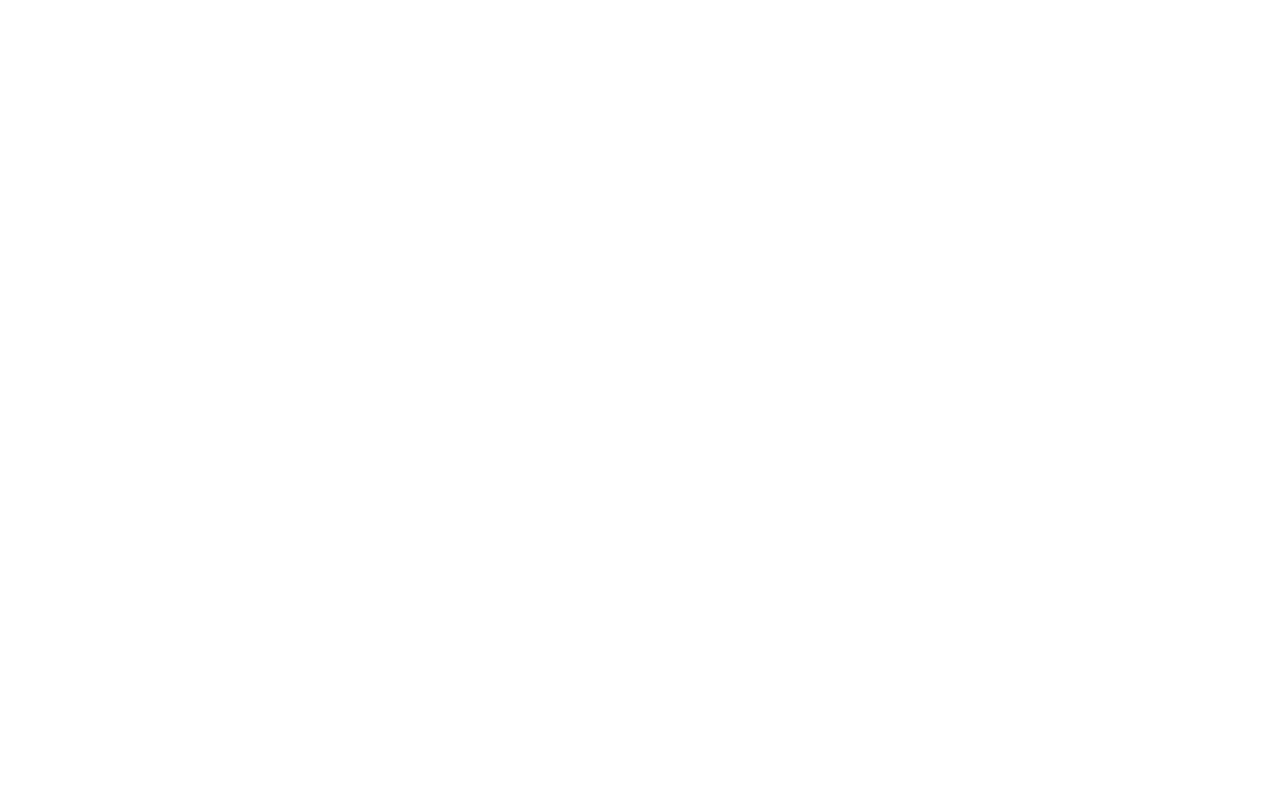
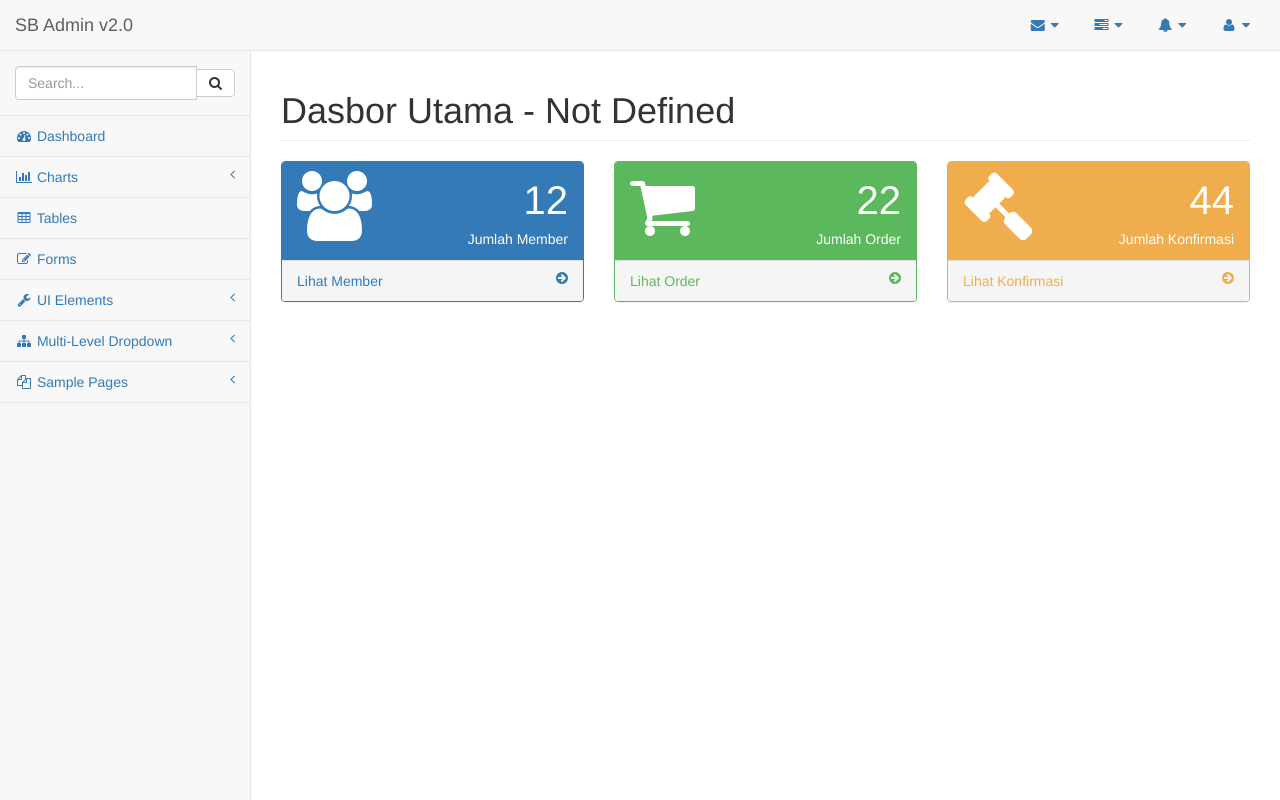
Before and after one commit to idmahardika/SEO_commerce, a PHP site: page /sistem/index.php in a window 1280 px wide. Before the commit the page is empty. Run offline with PHP 8.4, Linux system fonts and the light colour scheme; the visitor is signed in with stand-in values (Sample User, id 1); data that the repository does not hold is empty.

Commit message:
Main Dashboard & Add Files
Split Themes File & Create New Files

```diff
--- a/pasang.php
+++ b/pasang.php
@@ -18,6 +18,10 @@
 		<input type="text" name="s_name">
 		<label> Author (Nama Pemilik) </label>
 		<input type="text" name="s_author">
+		<label> Username </label>
+		<input type="text" name="a_username">
+		<label> Password </label>
+		<input type="password" name="a_password">
 		<input type="submit" value="kirim">
 	</form>
 	</div>
--- a/pasang_p.php
+++ b/pasang_p.php
@@ -3,7 +3,11 @@
 $install	= New Install;
 $x			= $_POST['s_name'];
 $y			= $_POST['s_author'];
+$au			= $_POST['a_username'];
+$ap			= $_POST['a_password'];
+$ap			= md5($ap);
 $install->sitename($x);
 $install->author($y);
+$install->r_admin($au,$ap);
 header('Location: sistem/index.php');
 ?>
--- a/sistem/index.php
+++ b/sistem/index.php
@@ -0,0 +1,101 @@
+<?php
+include 'cek.php';
+include 'libs/meta.php';
+$s_title	= "Dasbor Utama Admin - " . $s_name;
+$s_desc		= "";
+$s_index	= 0;
+include 'theme/head.php';
+$c_member	= "12";
+$c_order	= "22";
+$c_confirm	= "44";
+?>
+<body>
+    <div id="wrapper">
+		<nav class="navbar navbar-default navbar-static-top" role="navigation" style="margin-bottom: 0">
+			<?php
+			include 'theme/nav-top.php';
+			include 'theme/nav-side.php';
+			?>
+		</nav>
+		 <div id="page-wrapper">
+            <div class="row">
+                <div class="col-lg-12">
+                    <h1 class="page-header">Dasbor Utama - <?php echo $s_name;?></h1>
+                </div>
+			 </div>
+			 <div class="row">
+                <div class="col-lg-4 col-md-4">
+                    <div class="panel panel-primary">
+                        <div class="panel-heading">
+                            <div class="row">
+                                <div class="col-xs-3">
+                                    <i class="fa fa-users fa-5x"></i>
+                                </div>
+                                <div class="col-xs-9 text-right">
+                                    <div class="huge"><?php echo $c_member;?></div>
+                                    <div>Jumlah Member</div>
+                                </div>
+                            </div>
+                        </div>
+                        <a href="#">
+                            <div class="panel-footer">
+                                <span class="pull-left">Lihat Member</span>
+                                <span class="pull-right"><i class="fa fa-arrow-circle-right"></i></span>
+                                <div class="clearfix"></div>
+                            </div>
+                        </a>
+                    </div>
+                </div>
+                <div class="col-lg-4 col-md-4">
+                    <div class="panel panel-green">
+                        <div class="panel-heading">
+                            <div class="row">
+                                <div class="col-xs-3">
+                                    <i class="fa fa-shopping-cart fa-5x"></i>
+                                </div>
+                                <div class="col-xs-9 text-right">
+                                    <div class="huge"><?php echo $c_order;?></div>
+                                    <div>Jumlah Order</div>
+                                </div>
+                            </div>
+                        </div>
+                        <a href="#">
+                            <div class="panel-footer">
+                                <span class="pull-left">Lihat Order</span>
+                                <span class="pull-right"><i class="fa fa-arrow-circle-right"></i></span>
+                                <div class="clearfix"></div>
+                            </div>
+                        </a>
+                    </div>
+                </div>
+                <div class="col-lg-4 col-md-4">
+                    <div class="panel panel-yellow">
+                        <div class="panel-heading">
+                            <div class="row">
+                                <div class="col-xs-3">
+                                    <i class="fa fa-gavel fa-5x"></i>
+                                </div>
+                                <div class="col-xs-9 text-right">
+                                    <div class="huge"><?php echo $c_confirm;?></div>
+                                    <div>Jumlah Konfirmasi</div>
+                                </div>
+                            </div>
+                        </div>
+                        <a href="#">
+                            <div class="panel-footer">
+                                <span class="pull-left">Lihat Konfirmasi</span>
+                                <span class="pull-right"><i class="fa fa-arrow-circle-right"></i></span>
+                                <div class="clearfix"></div>
+                            </div>
+                        </a>
+                    </div>
+                </div>
+            </div>
+		</div>
+	</div>
+<script src="bower_components/jquery/dist/jquery.min.js"></script>
+<script src="bower_components/bootstrap/dist/js/bootstrap.min.js"></script>
+<script src="bower_components/metisMenu/dist/metisMenu.min.js"></script>
+<script src="dist/js/sb-admin-2.js"></script>
+</body>
+</html>
--- /dev/null
+++ b/sistem/logout.php
@@ -0,0 +1,5 @@
+<?php
+session_start();
+session_destroy();
+header('Location: masuk.php');
+?>
--- /dev/null
+++ b/sistem/theme/nav-side.php
@@ -0,0 +1,106 @@
+<div class="navbar-default sidebar" role="navigation">
+                <div class="sidebar-nav navbar-collapse">
+                    <ul class="nav" id="side-menu">
+                        <li class="sidebar-search">
+                            <div class="input-group custom-search-form">
+                                <input type="text" class="form-control" placeholder="Search...">
+                                <span class="input-group-btn">
+                                <button class="btn btn-default" type="button">
+                                    <i class="fa fa-search"></i>
+                                </button>
+                            </span>
+                            </div>
+                            <!-- /input-group -->
+                        </li>
+                        <li>
+                            <a href="index.html"><i class="fa fa-dashboard fa-fw"></i> Dashboard</a>
+                        </li>
+                        <li>
+                            <a href="#"><i class="fa fa-bar-chart-o fa-fw"></i> Charts<span class="fa arrow"></span></a>
+                            <ul class="nav nav-second-level">
+                                <li>
+                                    <a href="flot.html">Flot Charts</a>
+                                </li>
+                                <li>
+                                    <a href="morris.html">Morris.js Charts</a>
+                                </li>
+                            </ul>
+                            <!-- /.nav-second-level -->
+                        </li>
+                        <li>
+                            <a href="tables.html"><i class="fa fa-table fa-fw"></i> Tables</a>
+                        </li>
+                        <li>
+                            <a href="forms.html"><i class="fa fa-edit fa-fw"></i> Forms</a>
+                        </li>
+                        <li>
+                            <a href="#"><i class="fa fa-wrench fa-fw"></i> UI Elements<span class="fa arrow"></span></a>
+                            <ul class="nav nav-second-level">
+                                <li>
+                                    <a href="panels-wells.html">Panels and Wells</a>
+                                </li>
+                                <li>
+                                    <a href="buttons.html">Buttons</a>
+                                </li>
+                                <li>
+                                    <a href="notifications.html">Notifications</a>
+                                </li>
+                                <li>
+                                    <a href="typography.html">Typography</a>
+                                </li>
+                                <li>
+                                    <a href="icons.html"> Icons</a>
+                                </li>
+                                <li>
+                                    <a href="grid.html">Grid</a>
+                                </li>
+                            </ul>
+                            <!-- /.nav-second-level -->
+                        </li>
+                        <li>
+                            <a href="#"><i class="fa fa-sitemap fa-fw"></i> Multi-Level Dropdown<span class="fa arrow"></span></a>
+                            <ul class="nav nav-second-level">
+                                <li>
+                                    <a href="#">Second Level Item</a>
+                                </li>
+                                <li>
+                                    <a href="#">Second Level Item</a>
+                                </li>
+                                <li>
+                                    <a href="#">Third Level <span class="fa arrow"></span></a>
+                                    <ul class="nav nav-third-level">
+                                        <li>
+                                            <a href="#">Third Level Item</a>
+                                        </li>
+                                        <li>
+                                            <a href="#">Third Level Item</a>
+                                        </li>
+                                        <li>
+                                            <a href="#">Third Level Item</a>
+                                        </li>
+                                        <li>
+                                            <a href="#">Third Level Item</a>
+                                        </li>
+                                    </ul>
+                                    <!-- /.nav-third-level -->
+                                </li>
+                            </ul>
+                            <!-- /.nav-second-level -->
+                        </li>
+                        <li>
+                            <a href="#"><i class="fa fa-files-o fa-fw"></i> Sample Pages<span class="fa arrow"></span></a>
+                            <ul class="nav nav-second-level">
+                                <li>
+                                    <a href="blank.html">Blank Page</a>
+                                </li>
+                                <li>
+                                    <a href="login.html">Login Page</a>
+                                </li>
+                            </ul>
+                            <!-- /.nav-second-level -->
+                        </li>
+                    </ul>
+                </div>
+                <!-- /.sidebar-collapse -->
+            </div>
+            <!-- /.navbar-static-side -->
--- /dev/null
+++ b/sistem/theme/nav-top.php
@@ -0,0 +1,220 @@
+<div class="navbar-header">
+                <button type="button" class="navbar-toggle" data-toggle="collapse" data-target=".navbar-collapse">
+                    <span class="sr-only">Toggle navigation</span>
+                    <span class="icon-bar"></span>
+                    <span class="icon-bar"></span>
+                    <span class="icon-bar"></span>
+                </button>
+                <a class="navbar-brand" href="index.html">SB Admin v2.0</a>
+            </div>
+            <!-- /.navbar-header -->
+
+            <ul class="nav navbar-top-links navbar-right">
+                <li class="dropdown">
+                    <a class="dropdown-toggle" data-toggle="dropdown" href="#">
+                        <i class="fa fa-envelope fa-fw"></i>  <i class="fa fa-caret-down"></i>
+                    </a>
+                    <ul class="dropdown-menu dropdown-messages">
+                        <li>
+                            <a href="#">
+                                <div>
+                                    <strong>John Smith</strong>
+                                    <span class="pull-right text-muted">
+                                        <em>Yesterday</em>
+                                    </span>
+                                </div>
+                                <div>Lorem ipsum dolor sit amet, consectetur adipiscing elit. Pellentesque eleifend...</div>
+                            </a>
+                        </li>
+                        <li class="divider"></li>
+                        <li>
+                            <a href="#">
+                                <div>
+                                    <strong>John Smith</strong>
+                                    <span class="pull-right text-muted">
+                                        <em>Yesterday</em>
+                                    </span>
+                                </div>
+                                <div>Lorem ipsum dolor sit amet, consectetur adipiscing elit. Pellentesque eleifend...</div>
+                            </a>
+                        </li>
+                        <li class="divider"></li>
+                        <li>
+                            <a href="#">
+                                <div>
+                                    <strong>John Smith</strong>
+                                    <span class="pull-right text-muted">
+                                        <em>Yesterday</em>
+                                    </span>
+                                </div>
+                                <div>Lorem ipsum dolor sit amet, consectetur adipiscing elit. Pellentesque eleifend...</div>
+                            </a>
+                        </li>
+                        <li class="divider"></li>
+                        <li>
+                            <a class="text-center" href="#">
+                                <strong>Read All Messages</strong>
+                                <i class="fa fa-angle-right"></i>
+                            </a>
+                        </li>
+                    </ul>
+                    <!-- /.dropdown-messages -->
+                </li>
+                <!-- /.dropdown -->
+                <li class="dropdown">
+                    <a class="dropdown-toggle" data-toggle="dropdown" href="#">
+                        <i class="fa fa-tasks fa-fw"></i>  <i class="fa fa-caret-down"></i>
+                    </a>
+                    <ul class="dropdown-menu dropdown-tasks">
+                        <li>
+                            <a href="#">
+                                <div>
+                                    <p>
+                                        <strong>Task 1</strong>
+                                        <span class="pull-right text-muted">40% Complete</span>
+                                    </p>
+                                    <div class="progress progress-striped active">
+                                        <div class="progress-bar progress-bar-success" role="progressbar" aria-valuenow="40" aria-valuemin="0" aria-valuemax="100" style="width: 40%">
+                                            <span class="sr-only">40% Complete (success)</span>
+                                        </div>
+                                    </div>
+                                </div>
+                            </a>
+                        </li>
+                        <li class="divider"></li>
+                        <li>
+                            <a href="#">
+                                <div>
+                                    <p>
+                                        <strong>Task 2</strong>
+                                        <span class="pull-right text-muted">20% Complete</span>
+                                    </p>
+                                    <div class="progress progress-striped active">
+                                        <div class="progress-bar progress-bar-info" role="progressbar" aria-valuenow="20" aria-valuemin="0" aria-valuemax="100" style="width: 20%">
+                                            <span class="sr-only">20% Complete</span>
+                                        </div>
+                                    </div>
+                                </div>
+                            </a>
+                        </li>
+                        <li class="divider"></li>
+                        <li>
+                            <a href="#">
+                                <div>
+                                    <p>
+                                        <strong>Task 3</strong>
+                                        <span class="pull-right text-muted">60% Complete</span>
+                                    </p>
+                                    <div class="progress progress-striped active">
+                                        <div class="progress-bar progress-bar-warning" role="progressbar" aria-valuenow="60" aria-valuemin="0" aria-valuemax="100" style="width: 60%">
+                                            <span class="sr-only">60% Complete (warning)</span>
+                                        </div>
+                                    </div>
+                                </div>
+                            </a>
+                        </li>
+                        <li class="divider"></li>
+                        <li>
+                            <a href="#">
+                                <div>
+                                    <p>
+                                        <strong>Task 4</strong>
+                                        <span class="pull-right text-muted">80% Complete</span>
+                                    </p>
+                                    <div class="progress progress-striped active">
+                                        <div class="progress-bar progress-bar-danger" role="progressbar" aria-valuenow="80" aria-valuemin="0" aria-valuemax="100" style="width: 80%">
+                                            <span class="sr-only">80% Complete (danger)</span>
+                                        </div>
+                                    </div>
+                                </div>
+                            </a>
+                        </li>
+                        <li class="divider"></li>
+                        <li>
+                            <a class="text-center" href="#">
+                                <strong>See All Tasks</strong>
+                                <i class="fa fa-angle-right"></i>
+                            </a>
+                        </li>
+                    </ul>
+                    <!-- /.dropdown-tasks -->
+                </li>
+                <!-- /.dropdown -->
+                <li class="dropdown">
+                    <a class="dropdown-toggle" data-toggle="dropdown" href="#">
+                        <i class="fa fa-bell fa-fw"></i>  <i class="fa fa-caret-down"></i>
+                    </a>
+                    <ul class="dropdown-menu dropdown-alerts">
+                        <li>
+                            <a href="#">
+                                <div>
+                                    <i class="fa fa-comment fa-fw"></i> New Comment
+                                    <span class="pull-right text-muted small">4 minutes ago</span>
+                                </div>
+                            </a>
+                        </li>
+                        <li class="divider"></li>
+                        <li>
+                            <a href="#">
+                                <div>
+                                    <i class="fa fa-twitter fa-fw"></i> 3 New Followers
+                                    <span class="pull-right text-muted small">12 minutes ago</span>
+                                </div>
+                            </a>
+                        </li>
+                        <li class="divider"></li>
+                        <li>
+                            <a href="#">
+                                <div>
+                                    <i class="fa fa-envelope fa-fw"></i> Message Sent
+                                    <span class="pull-right text-muted small">4 minutes ago</span>
+                                </div>
+                            </a>
+                        </li>
+                        <li class="divider"></li>
+                        <li>
+                            <a href="#">
+                                <div>
+                                    <i class="fa fa-tasks fa-fw"></i> New Task
+                                    <span class="pull-right text-muted small">4 minutes ago</span>
+                                </div>
+                            </a>
+                        </li>
+                        <li class="divider"></li>
+                        <li>
+                            <a href="#">
+                                <div>
+                                    <i class="fa fa-upload fa-fw"></i> Server Rebooted
+                                    <span class="pull-right text-muted small">4 minutes ago</span>
+                                </div>
+                            </a>
+                        </li>
+                        <li class="divider"></li>
+                        <li>
+                            <a class="text-center" href="#">
+                                <strong>See All Alerts</strong>
+                                <i class="fa fa-angle-right"></i>
+                            </a>
+                        </li>
+                    </ul>
+                    <!-- /.dropdown-alerts -->
+                </li>
+                <!-- /.dropdown -->
+                <li class="dropdown">
+                    <a class="dropdown-toggle" data-toggle="dropdown" href="#">
+                        <i class="fa fa-user fa-fw"></i>  <i class="fa fa-caret-down"></i>
+                    </a>
+                    <ul class="dropdown-menu dropdown-user">
+                        <li><a href="#"><i class="fa fa-user fa-fw"></i> User Profile</a>
+                        </li>
+                        <li><a href="#"><i class="fa fa-gear fa-fw"></i> Settings</a>
+                        </li>
+                        <li class="divider"></li>
+                        <li><a href="login.html"><i class="fa fa-sign-out fa-fw"></i> Logout</a>
+                        </li>
+                    </ul>
+                    <!-- /.dropdown-user -->
+                </li>
+                <!-- /.dropdown -->
+            </ul>
+            <!-- /.navbar-top-links -->
```
Also changed, not shown: libs/function.php (+9 -0 lines), sistem/libs/function.php (+21 -0 lines), sistem/masuk.php (+3 -4 lines), sistem/masuk_p.php (added, +7 -0 lines), sistem/kategori.php (added), sistem/konfirmasi.php (added), sistem/member.php (added), sistem/merk.php (added), sistem/order.php (added), sistem/produk.php (added), sistem/profil.php (added), sistem/surat.php (added), sistem/theme/head.php (renamed from sistem/head.php).
